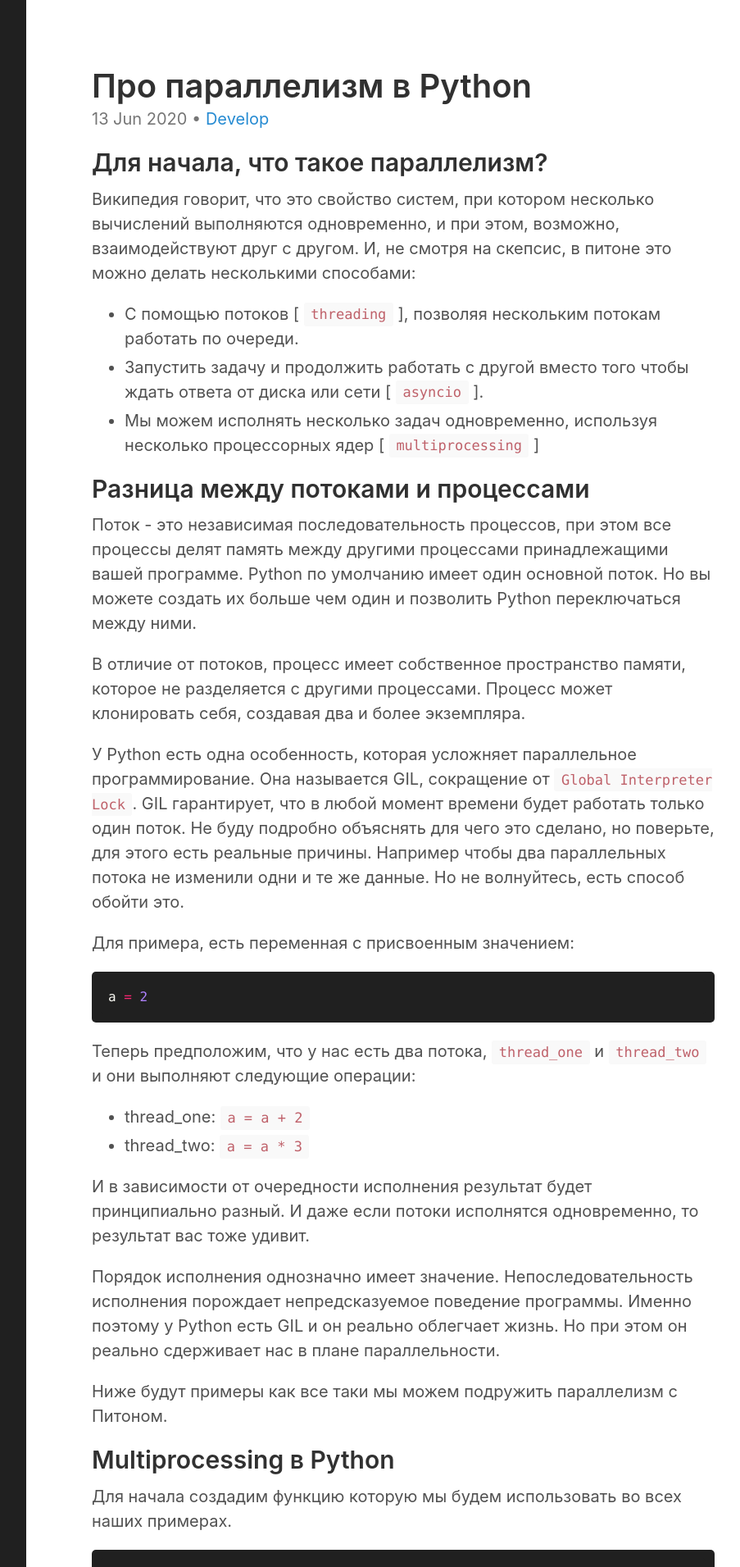
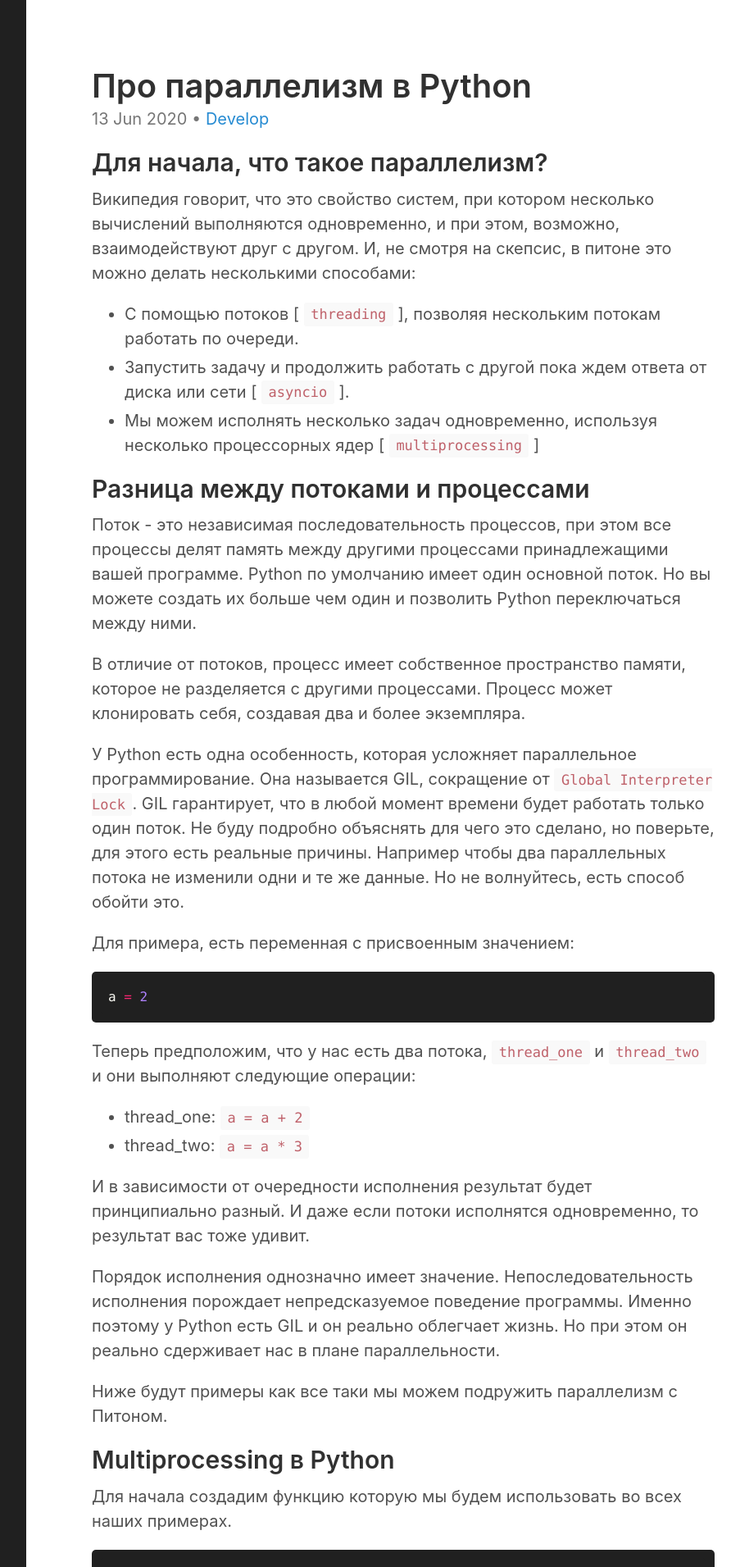
Before and after one commit to neegor/blog.gorschal.github.io, a Jekyll site: the page built from _posts/2020-06-13-concurrency-in-python.md, in a window 1280 px wide. Shown: the top 1911 px of the page at 82% size, without its empty margins (328-1231 px from the left). Built offline with Jekyll 4.4.1, drawn with Linux system fonts in a browser that asks for light colours.

Commit message:
небольшая првака

```diff
--- a/_posts/2020-06-13-concurrency-in-python.md
+++ b/_posts/2020-06-13-concurrency-in-python.md
@@ -13,7 +13,7 @@ tags:
 Википедия говорит, что это свойство систем, при котором несколько вычислений выполняются одновременно, и при этом, возможно, взаимодействуют друг с другом. И, не смотря на скепсис, в питоне это можно делать несколькими способами:
 
 * С помощью потоков [ `threading` ], позволяя нескольким потокам работать по очереди.
-* Запустить задачу и продолжить работать с другой вместо того чтобы ждать ответа от диска или сети [ `asyncio` ].
+* Запустить задачу и продолжить работать с другой пока ждем ответа от диска или сети [ `asyncio` ].
 * Мы можем исполнять несколько задач одновременно, используя несколько процессорных ядер [ `multiprocessing` ]
 
 ## Разница между потоками и процессами
```
